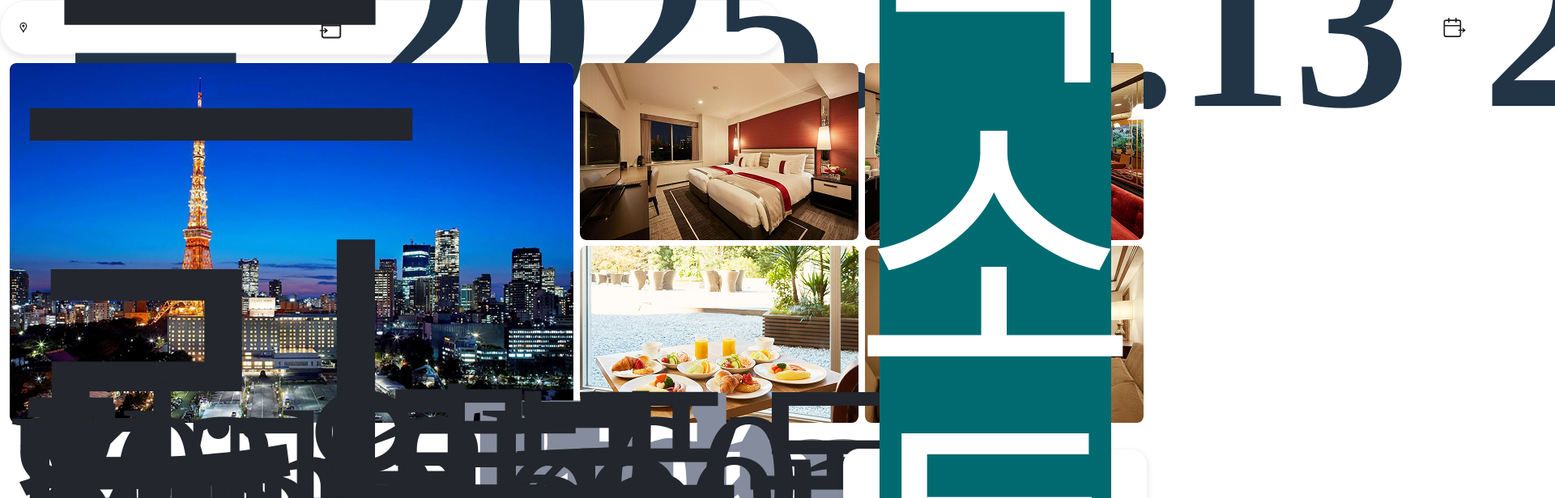
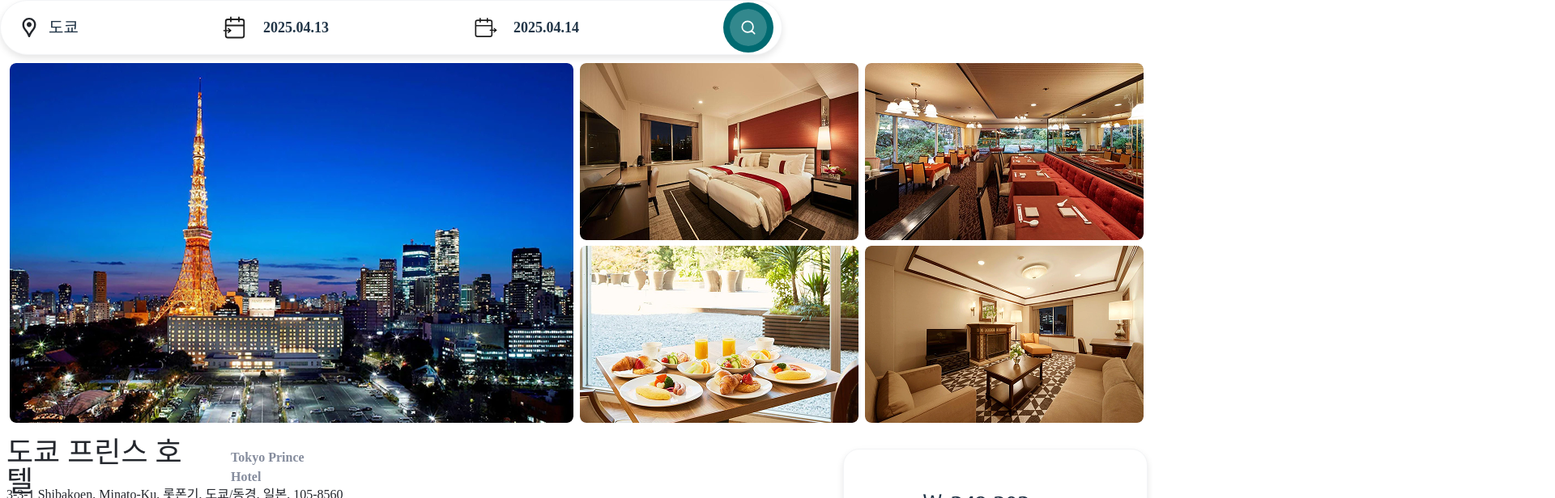
Before and after one commit to his0si/agoda-redesign-frontend, a React (Vite) app in the folder agoda_toy/: page / in a window 1280 px wide. Shown: the top 616 px of the page at 81% size, 1920 px wide, since content can reach past the window. Built offline with nearby package versions, Linux system fonts and the light colour scheme.

Commit message:
[ style ] theme.ts

```diff
--- a/agoda_toy/src/styles/theme/theme.ts
+++ b/agoda_toy/src/styles/theme/theme.ts
@@ -32,30 +32,30 @@ const FONT = ({ weight, size, lineHeight }: FontStyle): string => {
 
 const fonts = {
   display: {
-    lg: FONT({ weight: 800, size: 48, lineHeight: 100 }),
-    md: FONT({ weight: 800, size: 36, lineHeight: 100 }),
-    sm: FONT({ weight: 800, size: 30, lineHeight: 100 }),
+    lg: FONT({ weight: 800, size: 3, lineHeight: 100 }),
+    md: FONT({ weight: 800, size: 2.25, lineHeight: 100 }),
+    sm: FONT({ weight: 800, size: 1.875, lineHeight: 100 }),
   },
   headline: {
-    lg: FONT({ weight: 800, size: 24, lineHeight: 100 }),
-    md: FONT({ weight: 800, size: 20, lineHeight: 100 }),
-    sm: FONT({ weight: 700, size: 20, lineHeight: 100 }),
+    lg: FONT({ weight: 800, size: 1.5, lineHeight: 100 }),
+    md: FONT({ weight: 800, size: 1.25, lineHeight: 100 }),
+    sm: FONT({ weight: 700, size: 1.25, lineHeight: 100 }),
   },
   title: {
-    lg: FONT({ weight: 600, size: 18, lineHeight: 100 }),
-    md: FONT({ weight: 600, size: 16, lineHeight: 0 }),
-    sm: FONT({ weight: 400, size: 16, lineHeight: 0 }),
+    lg: FONT({ weight: 600, size: 1.125, lineHeight: 100 }),
+    md: FONT({ weight: 600, size: 1, lineHeight: 150 }),
+    sm: FONT({ weight: 400, size: 1, lineHeight: 150 }),
   },
   body: {
-    lg: FONT({ weight: 500, size: 18, lineHeight: 0 }),
-    md: FONT({ weight: 400, size: 16, lineHeight: 140 }),
-    sm: FONT({ weight: 700, size: 14, lineHeight: 0 }),
+    lg: FONT({ weight: 500, size: 1.125, lineHeight: 150 }),
+    md: FONT({ weight: 400, size: 1, lineHeight: 140 }),
+    sm: FONT({ weight: 700, size: 0.875, lineHeight: 150 }),
   },
   caption: {
-    lg: FONT({ weight: 500, size: 16, lineHeight: 100 }),
-    md: FONT({ weight: 500, size: 14, lineHeight: 0 }),
-    sm: FONT({ weight: 400, size: 14, lineHeight: 100 }),
-    xsmall: FONT({ weight: 500, size: 12, lineHeight: 100 }),
+    lg: FONT({ weight: 500, size: 1, lineHeight: 100 }),
+    md: FONT({ weight: 500, size: 0.875, lineHeight: 150 }),
+    sm: FONT({ weight: 400, size: 0.875, lineHeight: 100 }),
+    xsmall: FONT({ weight: 500, size: 0.75, lineHeight: 100 }),
   },
 };
 
```
